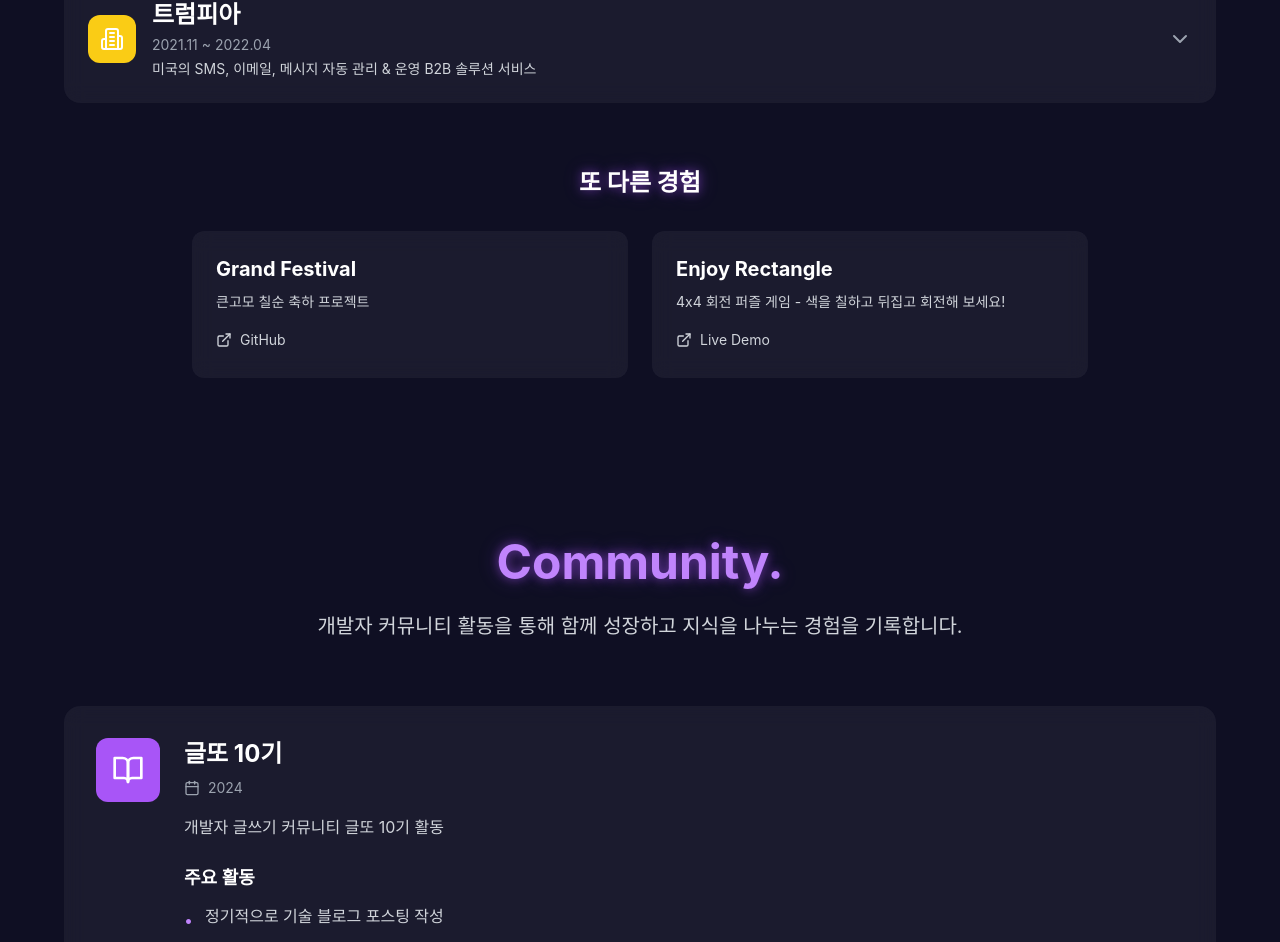
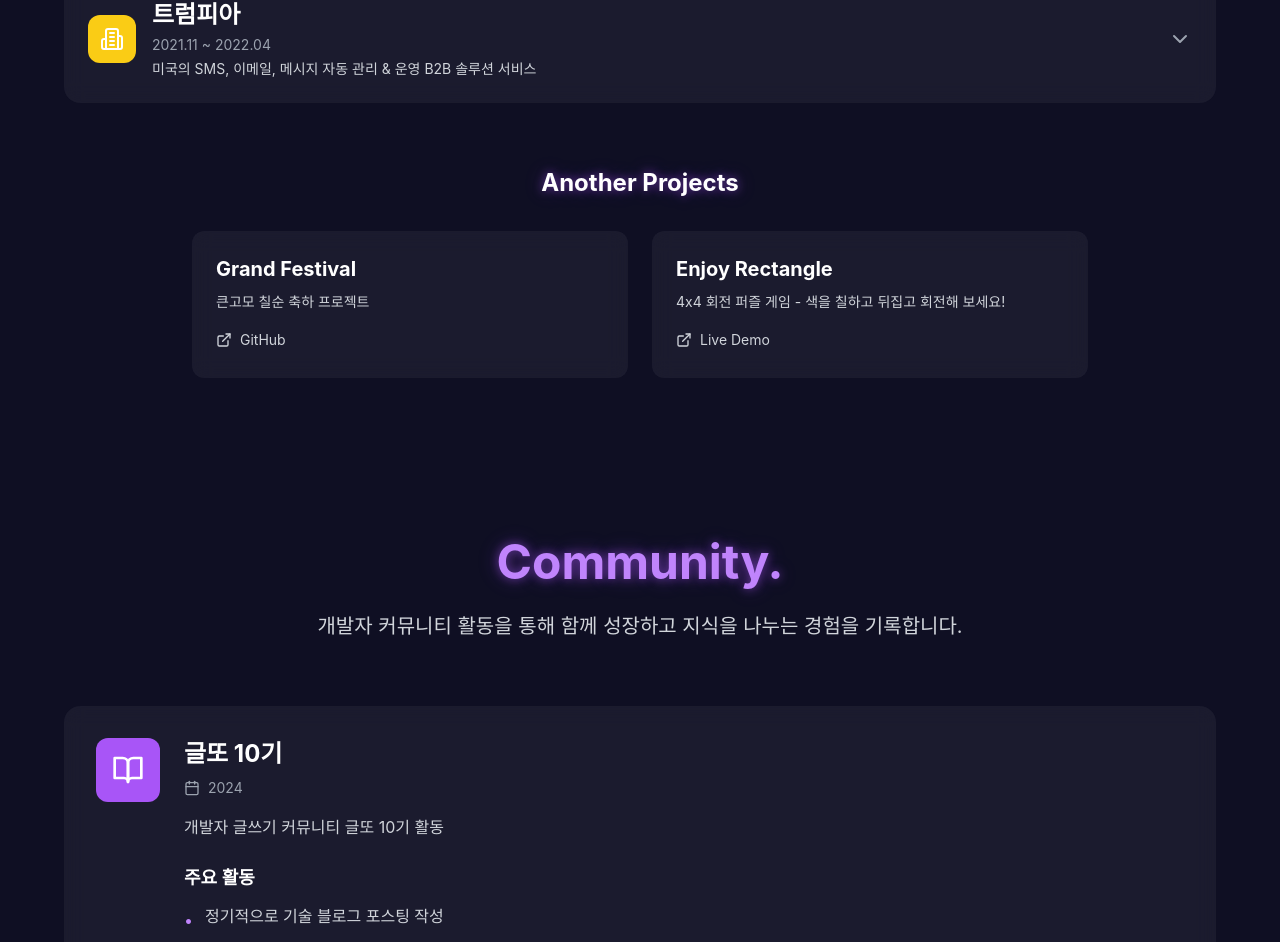
Before and after one commit to DDooTTaa/who-is-jinyong, a Next.js app: page / in a window 1280 px wide. Shown: the part 3347-4289 px from the top of the page. Built offline with nearby package versions, Linux system fonts and the light colour scheme.

Commit message:
Update Projects.tsx

```diff
--- a/components/Projects.tsx
+++ b/components/Projects.tsx
@@ -441,7 +441,7 @@ const Projects = () => {
             variants={itemVariants}
             className="text-center mb-8"
           >
-            <h3 className="text-2xl font-bold mb-4 text-glow">또 다른 경험</h3>
+            <h3 className="text-2xl font-bold mb-4 text-glow">Another Projects</h3>
           </motion.div>
           <div className="grid md:grid-cols-2 gap-6 max-w-4xl mx-auto">
             <motion.div
```
